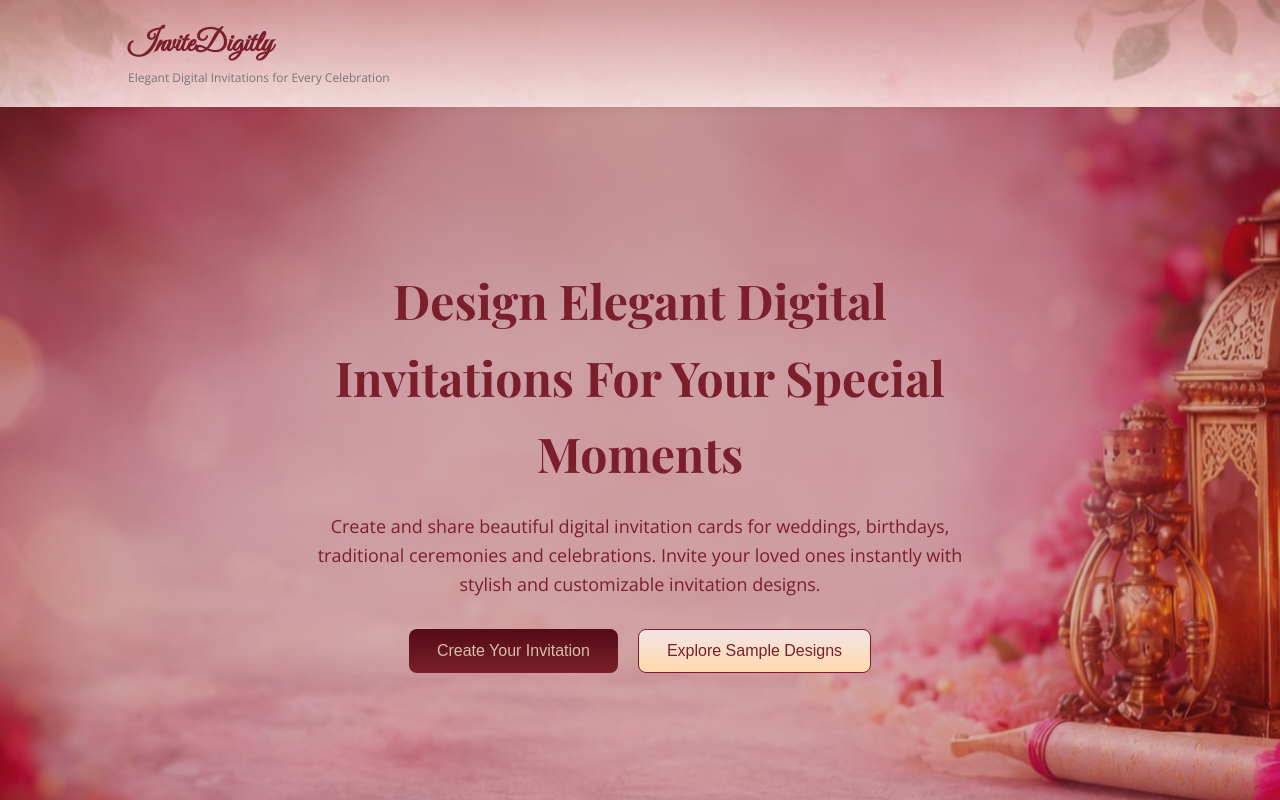
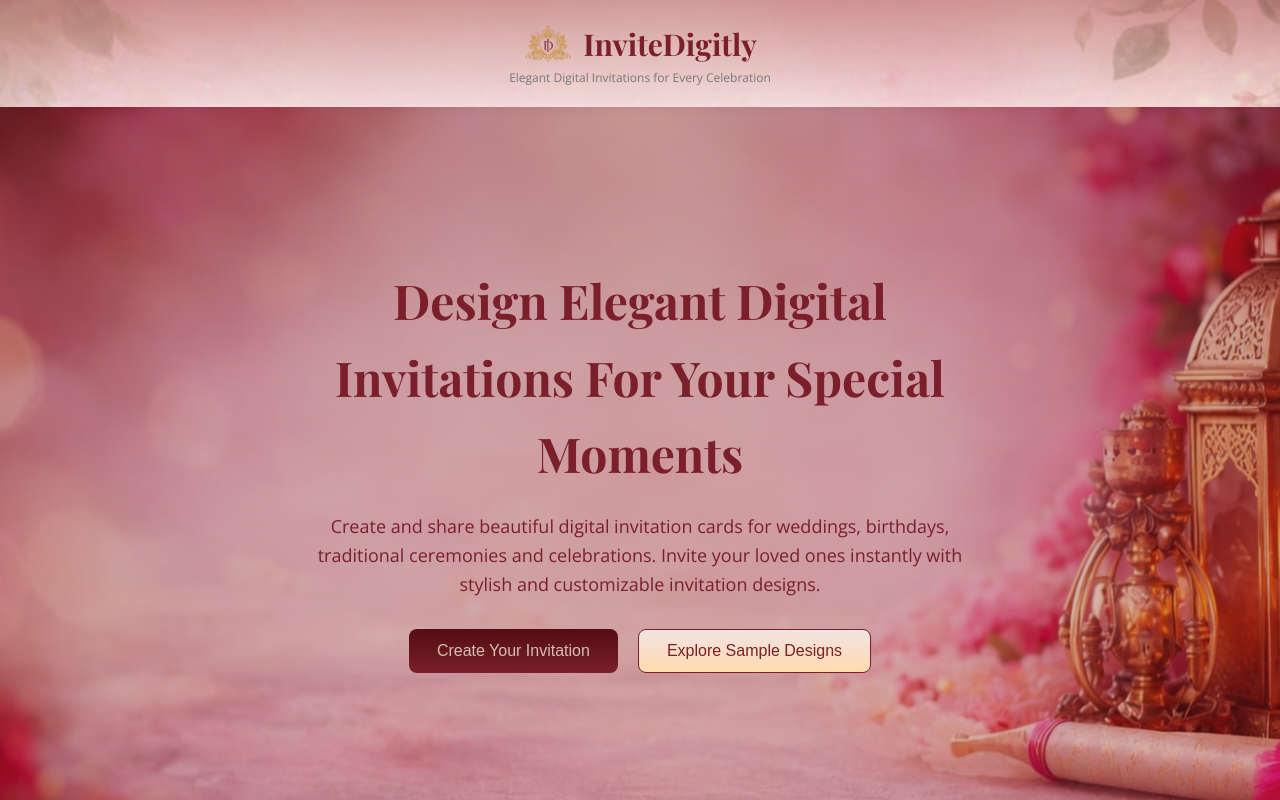
Before and after one commit to vinodvinnueswar/Invitation_Website, a React (Vite) app: page / in a window 1280 px wide. Shown: the top 800 px of the page. Built offline with nearby package versions, Linux system fonts and the light colour scheme.

Commit message:
Changes in Nav bar

```diff
--- a/src/App.css
+++ b/src/App.css
@@ -36,7 +36,8 @@ h1,h2,h3{
 
 .navbar{
   display:flex;
-  justify-content:space-between;
+  align-items: center;
+  justify-content: center;
   align-items:center;
   padding:20px 10%;
   background: linear-gradient(rgba(151, 53, 53, 0.449), rgba(109, 56, 56, 0.071)), url('assets/images/Theme-bg.jpeg');
@@ -46,10 +47,18 @@ h1,h2,h3{
   top:0;
   z-index:100;
 }
+.logo{
+  display: flex;
+  align-items: center;
+  justify-content: center;
+  gap: 10px;
+}
+.logo img{
+  height: 40px;
+}
 
 .logo{
   font-size:30px;
-  font-family:"Great Vibes", cursive;
   color:#7a1f2b;
 }
 
@@ -538,7 +547,6 @@ border-radius:20px;
 
 .logo{
   font-size:30px;
-  font-family:"Great Vibes", cursive;
   color:#7a1f2b;
   text-align: center;
 }
--- a/src/components/Navbar.jsx
+++ b/src/components/Navbar.jsx
@@ -1,13 +1,15 @@
 import React from "react";
 import { Link } from "react-router-dom";
-import GoldTag from "../assets/images/Gold_TagLine2.png";
+import Logo from '../assets/Logo/Logo-img.png'
 
 const Navbar = () => {
   return (
     <nav className="navbar">
-
       <div className="logo-section">
+         <div className="logo">
+        <img src={Logo} alt="" />
         <h1 className="logo">InviteDigitly</h1>
+      </div>
         {/* <img className="Gold_Line" src={GoldTag} alt="tagline decoration" /> */}
         <p className="tagline">Elegant Digital Invitations for Every Celebration</p>
       </div>
--- a/src/components/Themes.jsx
+++ b/src/components/Themes.jsx
@@ -14,11 +14,11 @@ title: "Royal Floral Wedding",
 image: Poster1
 },
 {
-title: "Elegant Traditional Wedding",
+title: "Custom Birthday Party",
 image: Poster2
 },
 {
-title: "Classic Modern Wedding",
+title: "Classic Half-Saree Design",
 image: Poster3
 }
 ]
```
Also changed, not shown: src/assets/Logo/Logo-img.png (added), src/assets/Logo/Logo.png (added).
